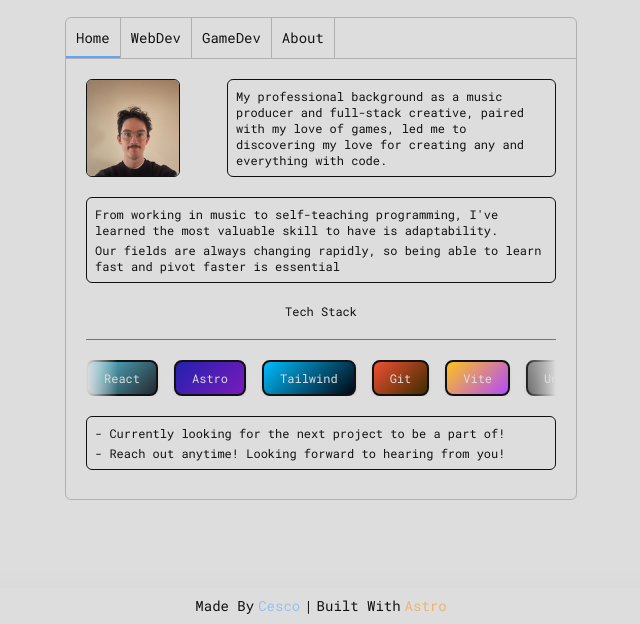
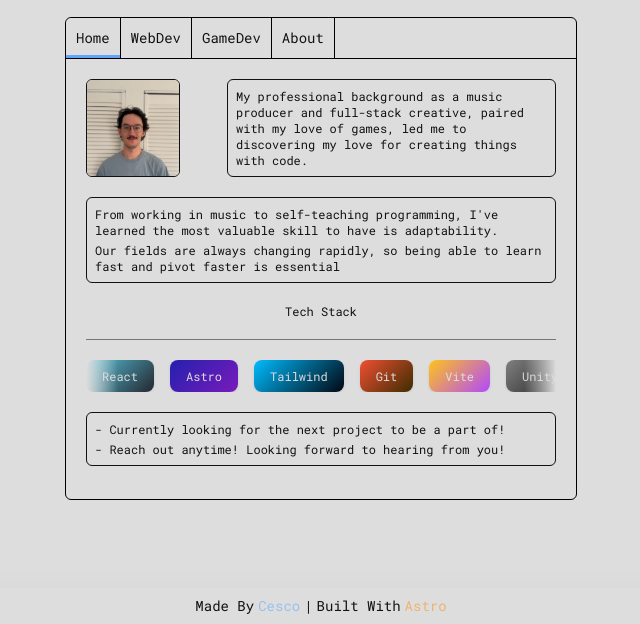
Before and after one commit to cescosgames/cescosgames.github.io, an Astro site: page / in a window 1280 px wide. Shown: the part 176-800 px from the top of the page, without its empty margins (319-959 px from the left). Built offline with nearby package versions, Linux system fonts and the light colour scheme; Astro itself is replaced by a stand-in of ours.

Commit message:
updated profile picture, changed borders on stack and body, updated some texts

```diff
--- a/src/components/About.astro
+++ b/src/components/About.astro
@@ -10,12 +10,12 @@
 
         <!-- the image holder -->
         <div class="aspect-square w-[20%] overflow-hidden rounded-md border-1 hidden md:block">
-            <img src="/images/placeholder.webp" alt="headshot" class="object-cover object-center">
+            <img src="/images/newHeadshotCrop.webp" alt="headshot" class="h-full object-cover">
         </div>
 
         <!-- the intro paragraph -->
         <div class="md:w-[70%] border-1 rounded-md md:max-h-25 w-full text-xs p-2 overflow-scroll no-scrollbar">
-            <p>My professional background as a music producer and full-stack creative, paired with my love of games, led me to discovering my love for creating any and everything with code.</p>
+            <p>My professional background as a music producer and full-stack creative, paired with my love of games, led me to discovering my love for creating things with code.</p>
         </div>
     </div>
 
@@ -32,34 +32,34 @@
     <div class="relative w-full">
         <div class="flex overflow-x-auto gap-4 relative no-scrollbar text-almost-white opacity-100 text-xs text-nowrap">
             <!-- copy techs below -->
-            <div class="px-4 py-2 text-center react-gradient rounded-lg shadow-sm transition-all cursor-default border-2 dark:border-almost-white border-almost-black">
+            <div class="px-4 py-2 text-center react-gradient rounded-lg shadow-sm transition-all cursor-default">
                 React
             </div>
-            <div class="px-4 py-2 text-center astro-gradient rounded-lg shadow-sm transition-all cursor-default border-2 dark:border-almost-white border-almost-black">
+            <div class="px-4 py-2 text-center astro-gradient rounded-lg shadow-sm transition-all cursor-default">
                 Astro
             </div>
-            <div class="px-4 py-2 text-center tailwind-gradient rounded-lg shadow-sm transition-all cursor-default border-2 dark:border-almost-white border-almost-black">
+            <div class="px-4 py-2 text-center tailwind-gradient rounded-lg shadow-sm transition-all cursor-default">
                 Tailwind
             </div>
-            <div class="px-4 py-2 text-center git-gradient rounded-lg shadow-sm transition-all cursor-default border-2 dark:border-almost-white border-almost-black">
+            <div class="px-4 py-2 text-center git-gradient rounded-lg shadow-sm transition-all cursor-default">
                 Git
             </div>
-            <div class="px-4 py-2 text-center vite-gradient rounded-lg shadow-sm transition-all cursor-default border-2 dark:border-almost-white border-almost-black">
+            <div class="px-4 py-2 text-center vite-gradient rounded-lg shadow-sm transition-all cursor-default">
                 Vite
             </div>
-            <div class="px-4 py-2 text-center unity-gradient rounded-lg shadow-sm transition-all cursor-default border-2 dark:border-almost-white border-almost-black">
+            <div class="px-4 py-2 text-center unity-gradient rounded-lg shadow-sm transition-all cursor-default">
                 Unity/C#
             </div>
-            <div class="px-4 py-2 text-center godot-gradient rounded-lg shadow-sm transition-all cursor-default border-2 dark:border-almost-white border-almost-black">
+            <div class="px-4 py-2 text-center godot-gradient rounded-lg shadow-sm transition-all cursor-default">
                 GDScript
             </div>
-            <div class="px-4 py-2 text-center js-gradient rounded-lg shadow-sm transition-all cursor-default border-2 dark:border-almost-white border-almost-black">
+            <div class="px-4 py-2 text-center js-gradient rounded-lg shadow-sm transition-all cursor-default">
                 JavaScript
             </div>
-            <div class="px-4 py-2 text-center css-gradient rounded-lg shadow-sm transition-all cursor-default border-2 dark:border-almost-white border-almost-black">
+            <div class="px-4 py-2 text-center css-gradient rounded-lg shadow-sm transition-all cursor-default">
                 CSS
             </div>
-            <div class="px-4 py-2 text-center cf-gradient rounded-lg shadow-sm transition-all cursor-default border-2 dark:border-almost-white border-almost-black">
+            <div class="px-4 py-2 text-center cf-gradient rounded-lg shadow-sm transition-all cursor-default">
                 CloudFlare Pages
             </div>
         </div>
--- a/src/components/Body.astro
+++ b/src/components/Body.astro
@@ -6,13 +6,13 @@ import Bio from "./Bio.astro"
 ---
 <div class="mt-5 pb-10 mx-auto">
     <!-- this is the outline, where we will have tabs to switch information -->
-    <div class="md:w-lg w-xs m-auto border-1 border-black/20 dark:border-white/50 rounded-md">
+    <div class="md:w-lg w-xs m-auto border-1 border-black dark:border-white rounded-md">
         <!-- tabs will go here, conditionally rendered -->
-        <nav class="relative border-b-1 border-black/20 dark:border-white/50 flex justify-start">
-            <button class="active cursor-pointer tab-button relative p-2 bg-almost-white dark:bg-almost-black rounded-tl-md border-r-1 border-black/20 dark:border-white/50 text-sm">Home</button>
-            <button class="cursor-pointer tab-button relative p-2 bg-almost-white dark:bg-almost-black border-r-1 border-black/20 dark:border-white/50 text-sm">WebDev</button>
-            <button class="cursor-pointer tab-button relative p-2 bg-almost-white dark:bg-almost-black border-r-1 border-black/20 dark:border-white/50 text-sm">GameDev</button>
-            <button class="cursor-pointer tab-button relative p-2 bg-almost-white dark:bg-almost-black border-r-1 border-black/20 dark:border-white/50 text-sm">About</button>
+        <nav class="relative border-b-1 border-black dark:border-white flex justify-start">
+            <button class="active cursor-pointer tab-button relative p-2 bg-almost-white dark:bg-almost-black rounded-tl-md border-r-1 border-black dark:border-white/50 text-sm">Home</button>
+            <button class="cursor-pointer tab-button relative p-2 bg-almost-white dark:bg-almost-black border-r-1 border-black dark:border-white/50 text-sm">WebDev</button>
+            <button class="cursor-pointer tab-button relative p-2 bg-almost-white dark:bg-almost-black border-r-1 border-black dark:border-white/50 text-sm">GameDev</button>
+            <button class="cursor-pointer tab-button relative p-2 bg-almost-white dark:bg-almost-black border-r-1 border-black dark:border-white/50 text-sm">About</button>
         </nav>
 
         <!-- this is the content -->
@@ -39,7 +39,7 @@ import Bio from "./Bio.astro"
         bottom: 0;
         left: 0%;
         width: 100%;
-        height: 2px;
+        height: 3px;
         background-color: rgba(96, 165, 250, 1);
         transform: scaleX(0); /* Start with no width */
         transform-origin: center; /* Scale from the center */
```
Also changed, not shown: public/images/newHeadshotCrop.webp (added).
